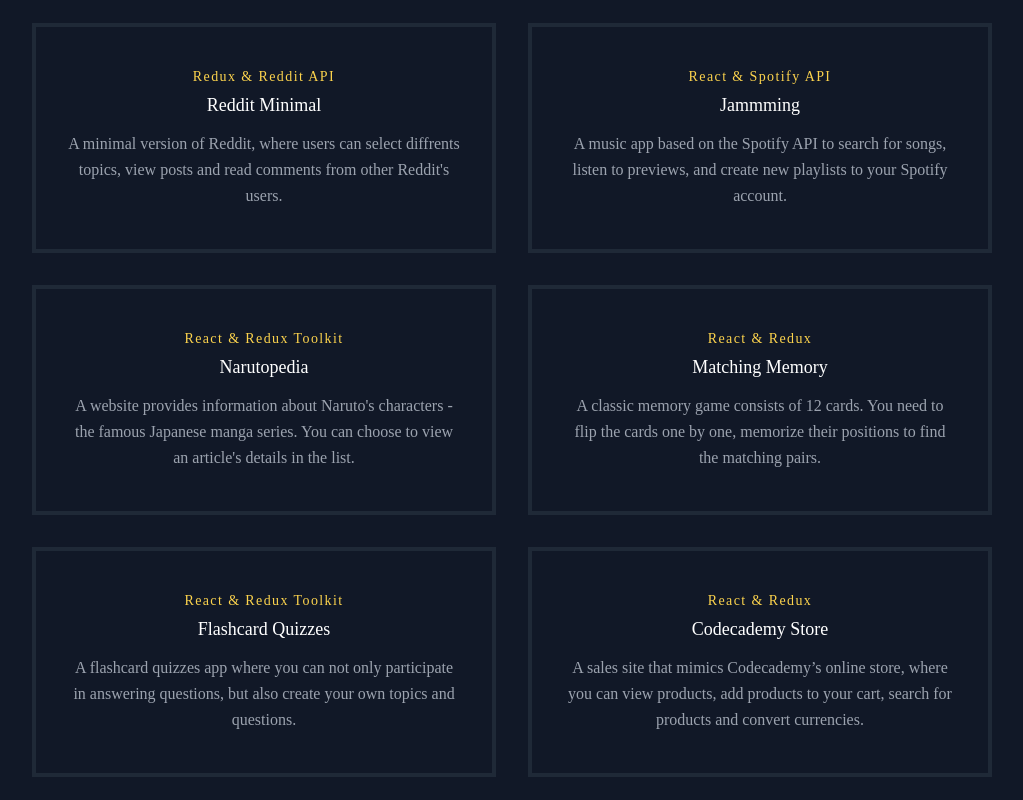
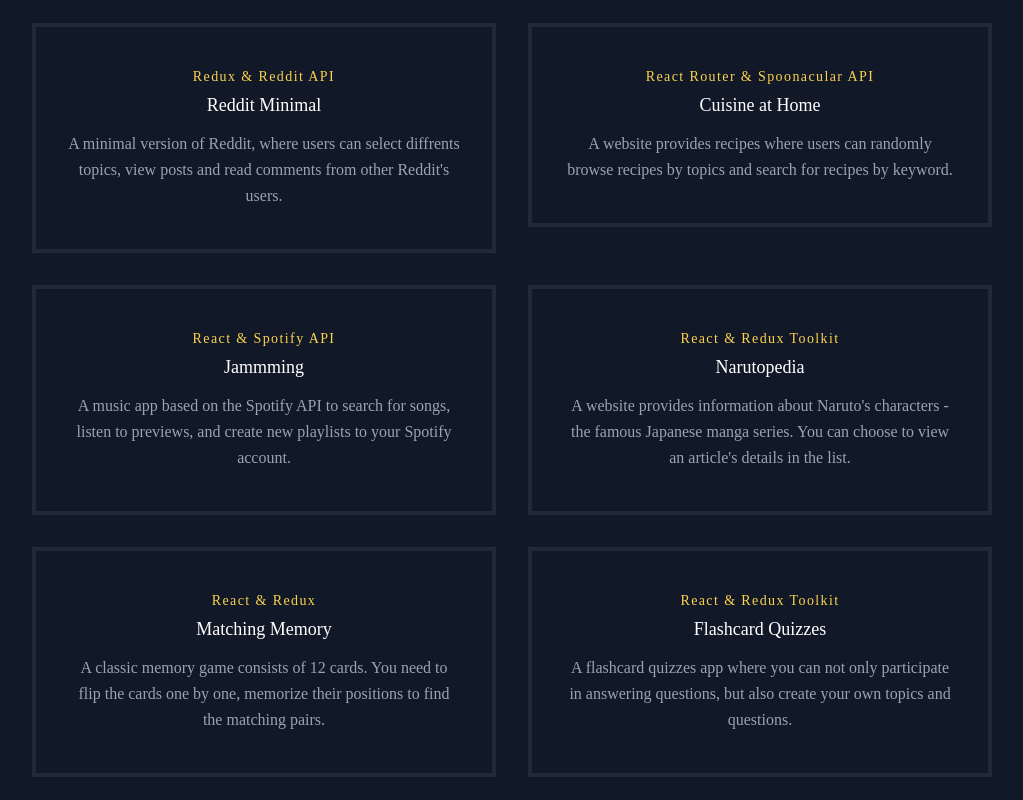
Before and after one commit to quynhnn-vn/react-Portfolio-FrontEnd, a React (Create React App) app: page / in a window 1280 px wide. Shown: the part 600-1400 px from the top of the page, without its empty margins (128-1151 px from the left). Built offline with nearby package versions, Linux system fonts and the light colour scheme; a web font is replaced by a local one.

Commit message:
Add new project

```diff
--- a/src/data.js
+++ b/src/data.js
@@ -6,6 +6,14 @@
       "A minimal version of Reddit, where users can select diffrents topics, view posts and read comments from other Reddit's users.",
     image: "./reddit.png",
     link: "https://reddit-minimal-qnn.netlify.app/",
+  },
+  {
+    title: "Cuisine at Home",
+    subtitle: "React Router & Spoonacular API",
+    description:
+      "A website provides recipes where users can randomly browse recipes by topics and search for recipes by keyword.",
+    image: "./cuisine.png",
+    link: "https://cuisine-at-home-qnn.netlify.app/",
   },
   {
     title: "Jammming",
@@ -39,14 +47,6 @@
     image: "./quizzes.png",
     link: "https://flashcard-quizzes-qnn.netlify.app/",
   },
-  {
-    title: "Codecademy Store",
-    subtitle: "React & Redux",
-    description:
-      "A sales site that mimics Codecademy’s online store, where you can view products, add products to your cart, search for products and convert currencies.",
-    image: "./store.png",
-    link: "https://codecademy-store-qnn.netlify.app/",
-  },
 ];
 
 export const skills = [
```
Also changed, not shown: public/cuisine.png (added).
